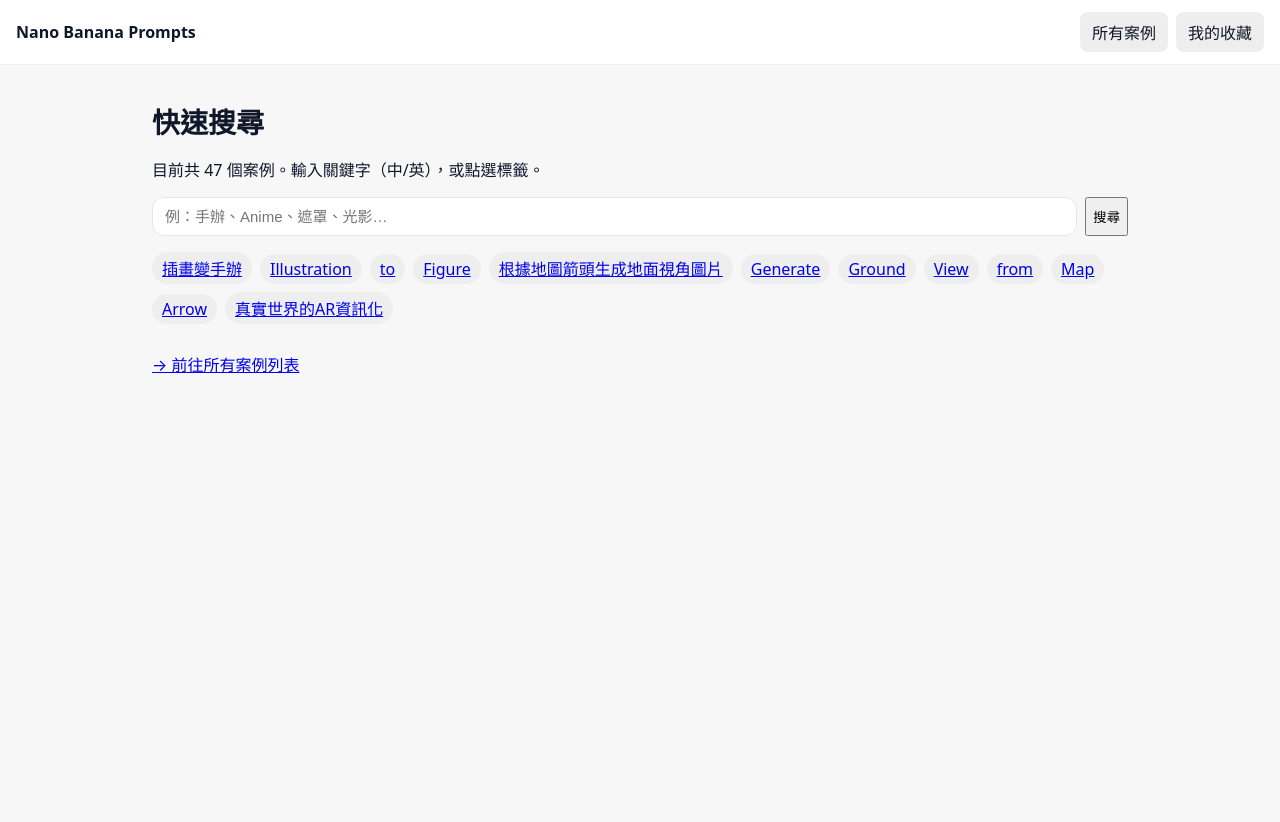
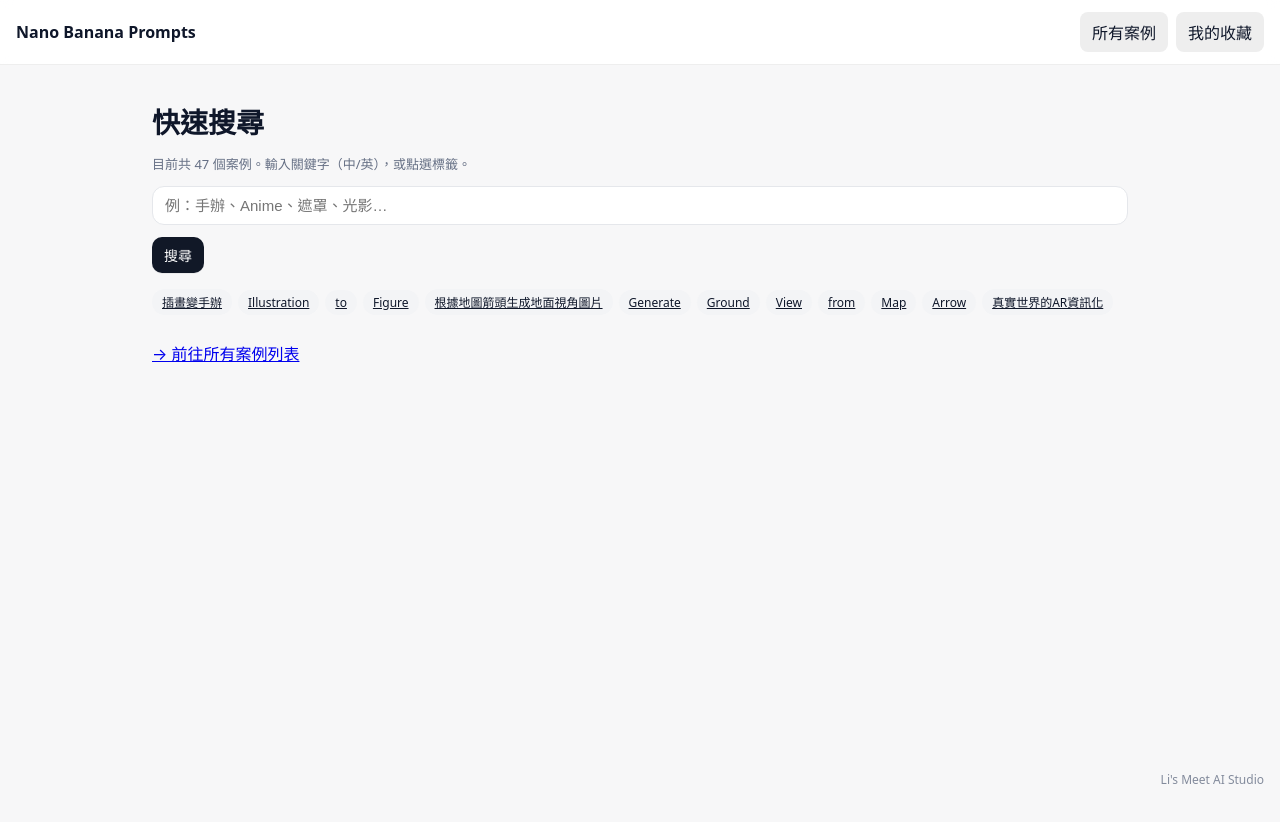
Before and after one commit to sherman0769/awesome-nano-banana-app, a Next.js app: page / in a window 1280 px wide. Shown: the top 822 px of the page. Before the commit the page ends 800 px from the top, so only its background shows below. Built offline with nearby package versions, Linux system fonts and the light colour scheme.

Commit message:
feat: add studio watermark and polish homepage

```diff
--- a/next-pwa.d.ts
+++ b/next-pwa.d.ts
@@ -1,4 +1,4 @@
-declare module 'next-pwa' {
-  const withPWA: any;
+declare module "next-pwa" {
+  const withPWA: (options?: unknown) => unknown;
   export default withPWA;
 }
--- a/src/app/globals.css
+++ b/src/app/globals.css
@@ -68,6 +68,12 @@ input[type="search"]:focus{
 .badge:hover{background:#e5e7eb}
 .badge[data-active="true"]{background:var(--chip-active);color:var(--chip-active-text)}
 
+/* 首頁浮水印 */
+.watermark{
+  position:fixed;bottom:12px;right:16px;
+  font-size:12px;color:var(--muted);opacity:.8;
+}
+
 /* 卡片與圖片 */
 .grid{display:grid;gap:14px;grid-template-columns:repeat(auto-fill,minmax(220px,1fr))}
 .card{
--- a/src/app/page.tsx
+++ b/src/app/page.tsx
@@ -8,27 +8,20 @@ export default function HomePage() {
   const tags = getTopTags(12);
 
   return (
-    <main style={{ padding: 16 }}>
+    <main className="container" style={{ minHeight: "100vh" }}>
       <h1>快速搜尋</h1>
-      <p>目前共 {total} 個案例。輸入關鍵字（中/英），或點選標籤。</p>
+      <p className="muted">目前共 {total} 個案例。輸入關鍵字（中/英），或點選標籤。</p>
 
-      <form action="/cases" method="get" style={{ display: "flex", gap: 8, margin: "12px 0 16px" }}>
-        <input
-          type="search"
-          name="q"
-          placeholder="例：手辦、Anime、遮罩、光影…"
-          style={{ flex: 1, padding: "10px 12px" }}
-        />
-        <button type="submit">搜尋</button>
+      <form action="/cases" method="get" className="row" style={{ margin: "12px 0 16px" }}>
+        <input type="search" name="q" placeholder="例：手辦、Anime、遮罩、光影…" />
+        <button type="submit" className="btn">
+          搜尋
+        </button>
       </form>
 
       <div style={{ marginTop: 8 }}>
         {tags.map((t) => (
-          <Link
-            key={t}
-            href={`/cases?tag=${encodeURIComponent(t)}`}
-            style={{ display: "inline-block", padding: "4px 10px", marginRight: 8, marginBottom: 8, background: "#eee", borderRadius: 999 }}
-          >
+          <Link key={t} href={`/cases?tag=${encodeURIComponent(t)}`} className="badge">
             {t}
           </Link>
         ))}
@@ -37,6 +30,8 @@ export default function HomePage() {
       <p style={{ marginTop: 20 }}>
         <Link href="/cases">→ 前往所有案例列表</Link>
       </p>
+
+      <div className="watermark">Li&apos;s Meet AI Studio</div>
     </main>
   );
 }
```
